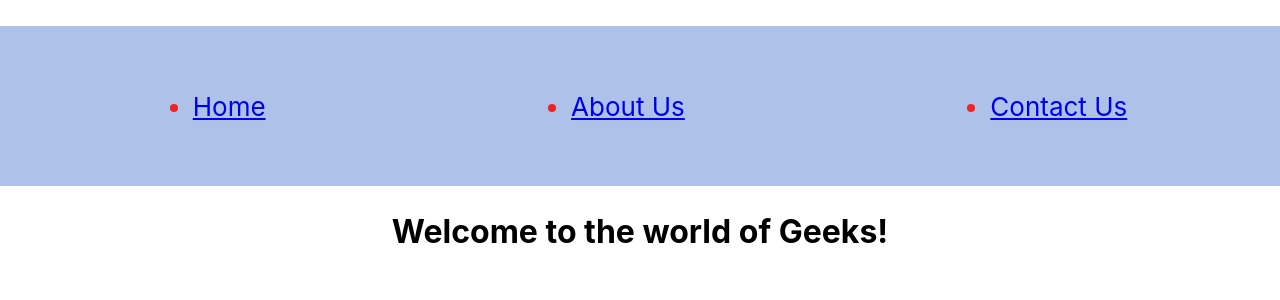
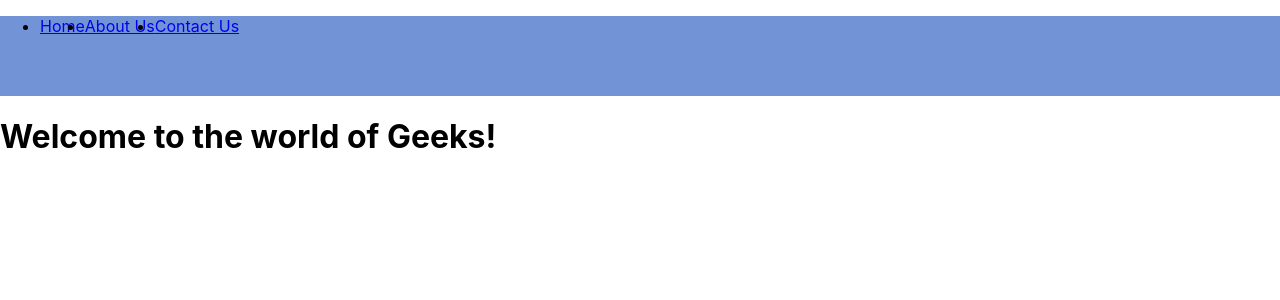
Before and after one commit to PRGajera/pro5, a React (Create React App) app: page / in a window 1280 px wide. Shown: the top 300 px of the page. Built offline with nearby package versions, Linux system fonts and the light colour scheme.

Commit message:
This is initial startup of web

```diff
--- a/src/App.css
+++ b/src/App.css
@@ -1,38 +1,11 @@
-.App {
-  text-align: center;
-}
-
-.App-logo {
-  height: 40vmin;
-  pointer-events: none;
-}
-
-@media (prefers-reduced-motion: no-preference) {
-  .App-logo {
-    animation: App-logo-spin infinite 20s linear;
-  }
-}
-
-.App-header {
-  background-color: #adc1e9;
-  min-height: 20vh;
+.Nav-header {
+  background-color: #7294d7;
+  min-height: 10vh;
   display: flex;
   flex-direction:row;
-  align-items: center;
-  justify-content: space-around;
-  font-size: calc(10px + 2vmin);
-  color: rgb(240, 34, 34);
-}
-
-.App-link {
-  color: #61dafb;
-}
-
-@keyframes App-logo-spin {
-  from {
-    transform: rotate(0deg);
+  justify-content: left;
+  font-size: 1rem;
   }
-  to {
-    transform: rotate(360deg);
+  .navli {
+    margin: auto,10px,10px,25px;
   }
-}
--- a/src/App.js
+++ b/src/App.js
@@ -2,7 +2,7 @@
 
 // export default App;
 import React, { Component } from 'react';
-import { BrowserRouter as Router,Routes, Route, Link } from 'react-router-dom';
+import { BrowserRouter ,Routes, Route} from 'react-router-dom';
 import Home from './component/Home';
 import About from './component/About';
 import Contact from './component/Contact';
@@ -12,29 +12,18 @@ import './App.css';
 class App extends Component {
 render() {
 	return (
-	<Router>
+
 		<div className="App">
-<nav>
-			<ul className="App-header">
-			<li>
-				<Link to="/">Home</Link>
-			</li>
-			<li>
-				<Link to="/About">About Us</Link>
-			</li>
-			<li>
-				<Link to="/Contact">Contact Us</Link>
-			</li>
-			</ul>
-      </nav>
+<BrowserRouter>
 		<Routes>
 
 				<Route exact path='/' element={< Home />}></Route>
 				<Route exact path='/About' element={< About />}></Route>
 				<Route exact path='/Contact' element={< Contact />}></Route>
 		</Routes>
+    </BrowserRouter>
 		</div>
-	</Router>
+
 );
 }
 }
--- a/src/component/About.js
+++ b/src/component/About.js
@@ -1,7 +1,9 @@
 import React from 'react';
+import Nav from './Nav'
 
 function About () {
 	return <div>
+		<Nav/>
 		<h2>GeeksforGeeks is a computer science portal for geeks!</h2>
 
 		Read more about us at :
--- a/src/component/Contact.js
+++ b/src/component/Contact.js
@@ -1,12 +1,16 @@
 import React from 'react';
+import Nav from './Nav'
 
 function Contact (){
-return <address>
+return<div>
+	<Nav/>
+	<address>
 			You can find us here:<br />
 			GeeksforGeeks<br />
 			5th & 6th Floor, Royal Kapsons, A- 118, <br />
 			Sector- 136, Noida, Uttar Pradesh (201305)
 		</address>
+		</div>
 }
 
 export default Contact;
--- a/src/component/Home.js
+++ b/src/component/Home.js
@@ -1,13 +1,13 @@
 import React from 'react'
 // import { Nav } from 'react-bootstrap'
-// import Nav from './Nav'
+import Nav from './Nav'
 
 
 
 function Home() {
   return (
     <div>
-
+        <Nav/>
         <h1>Welcome to the world of Geeks!</h1>
 
 
--- /dev/null
+++ b/src/component/Nav.js
@@ -0,0 +1,23 @@
+import React from 'react'
+
+const nav = () => {
+  return (
+    <div>
+        <nav>
+			<ul className="Nav-header">
+			<li  className="navli">
+				<a href="/">Home</a>
+			</li>
+			<li className="navli">
+				<a href="/About">About Us</a>
+			</li>
+			<li className="navli">
+				<a href="/Contact">Contact Us</a>
+			</li>
+			</ul>
+      </nav>
+    </div>
+  )
+}
+
+export default nav
```
Also changed, not shown: src/component/Main.js (added).
